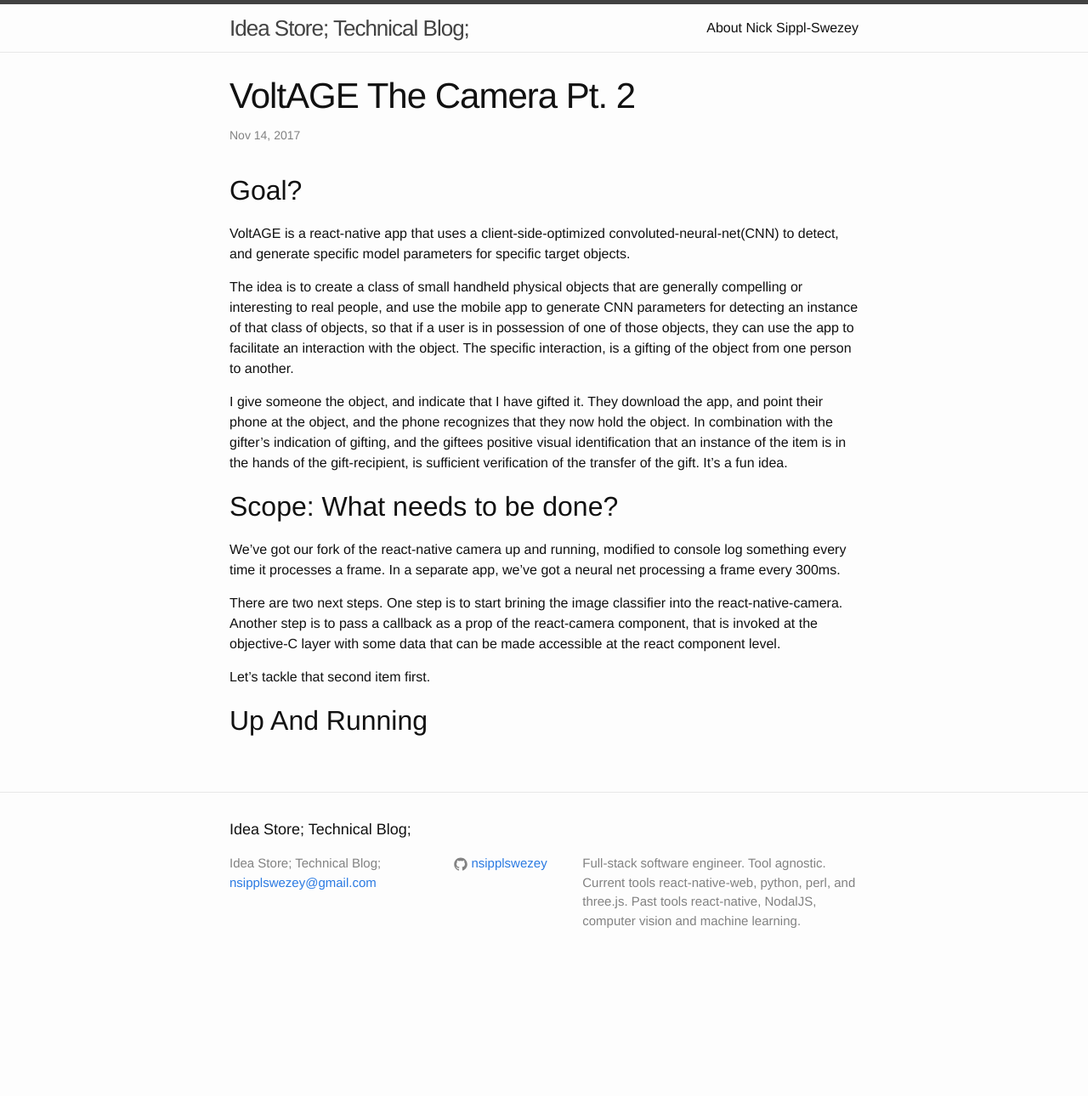
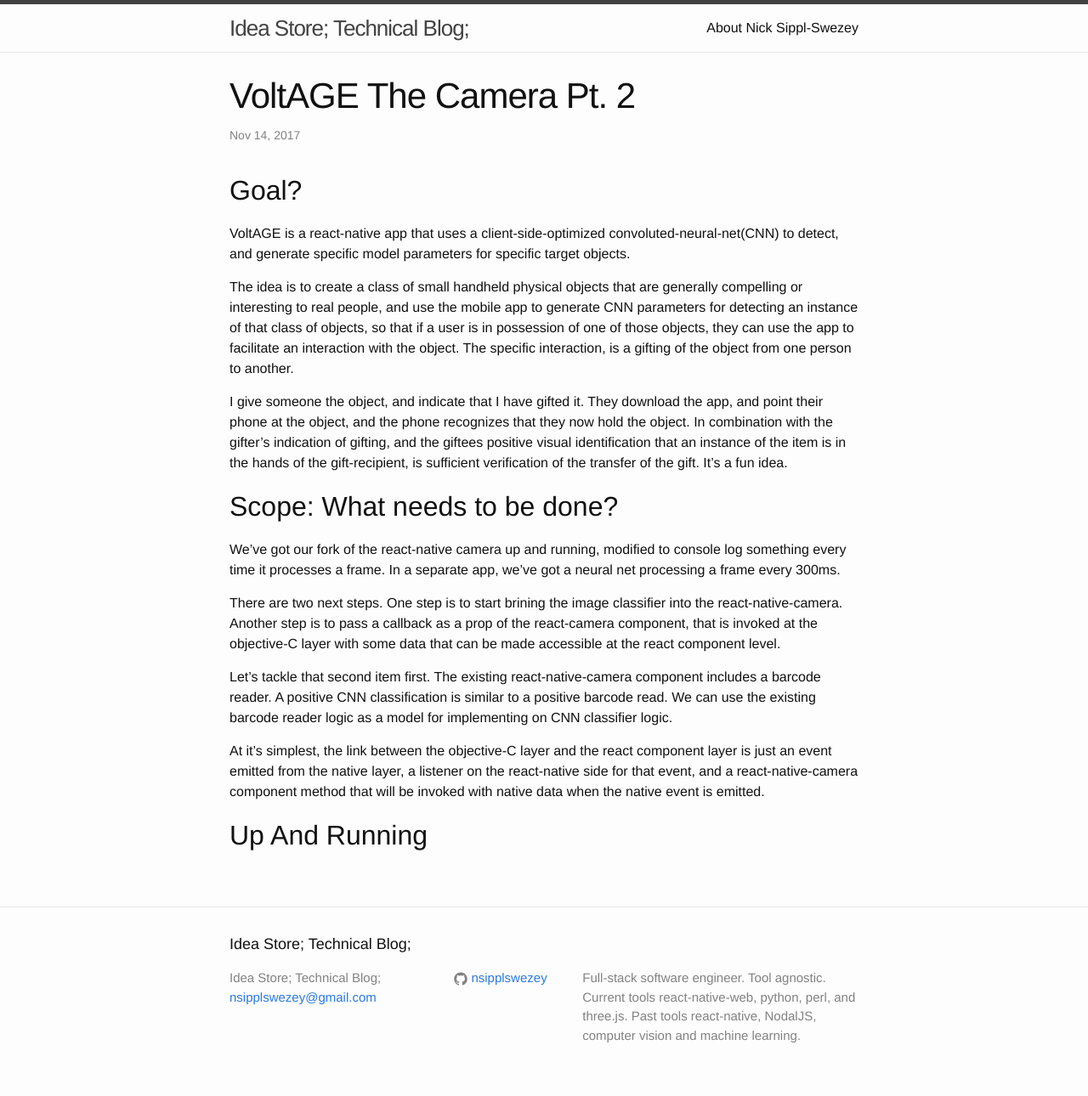
Before and after one commit to nsipplswezey/nsipplswezey.github.io, a Jekyll site: the page built from _posts/2017-11-14-VoltAGE-The-Camera-Part-2.md, in a window 1280 px wide. Shown: the whole page at 85% size. Built offline with Jekyll 4.4.1, drawn with Linux system fonts in a browser that asks for light colours; comment, search, counter and statistics services are not loaded; before the commit the page ends 1155 px from its top, so only the background shows below that.

Commit message:
Saved 2017-11-14-VoltAGE-The-Camera-Part-2.md with Dillinger.io

```diff
--- a/_posts/2017-11-14-VoltAGE-The-Camera-Part-2.md
+++ b/_posts/2017-11-14-VoltAGE-The-Camera-Part-2.md
@@ -16,6 +16,10 @@ We've got our fork of the react-native camera up and running, modified to consol
 
 There are two next steps. One step is to start brining the image classifier into the react-native-camera. Another step is to pass a callback as a prop of the react-camera component, that is invoked at the objective-C layer with some data that can be made accessible at the react component level.
 
-Let's tackle that second item first.
+Let's tackle that second item first. The existing react-native-camera component includes a barcode reader. A positive CNN classification is similar to a positive barcode read. We can use the existing barcode reader logic as a model for implementing on CNN classifier logic.
+
+At it's simplest, the link between the objective-C layer and the react component layer is just an event emitted from the native layer, a listener on the react-native side for that event, and a react-native-camera component method that will be invoked with native data when the native event is emitted.
+
+
 
 ## Up And Running
```
